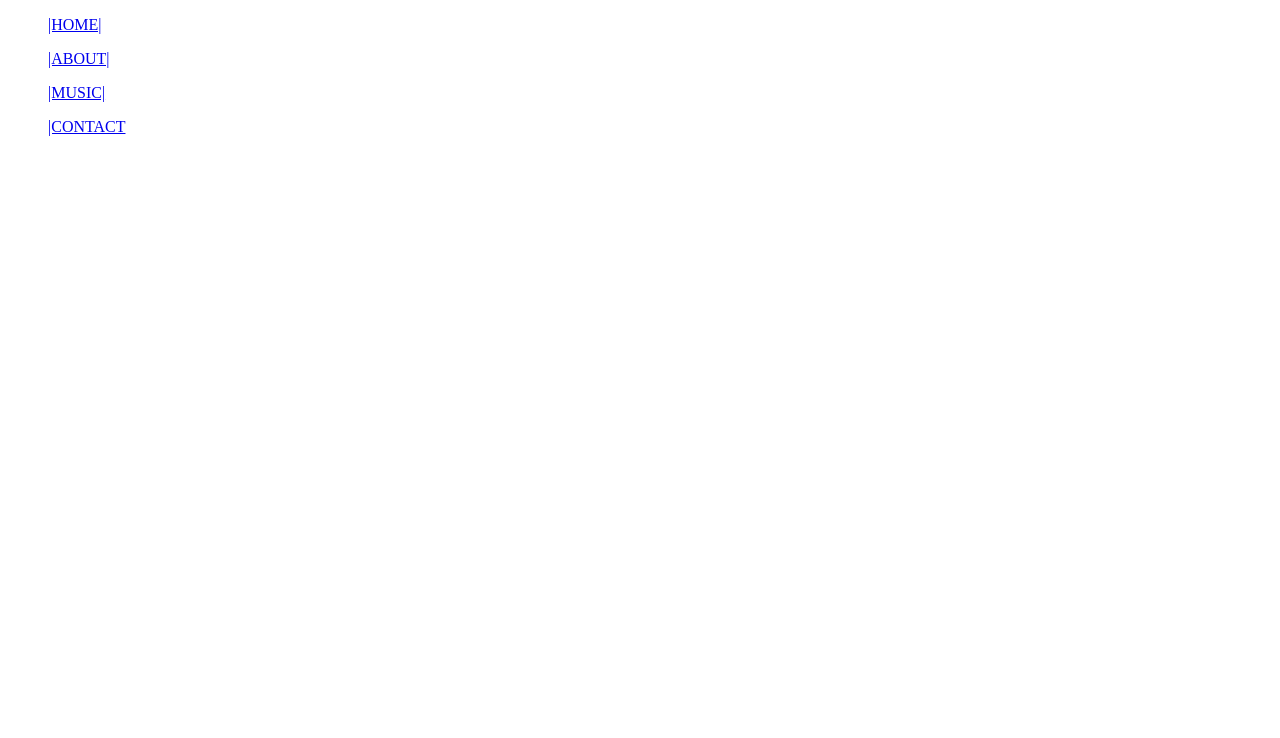
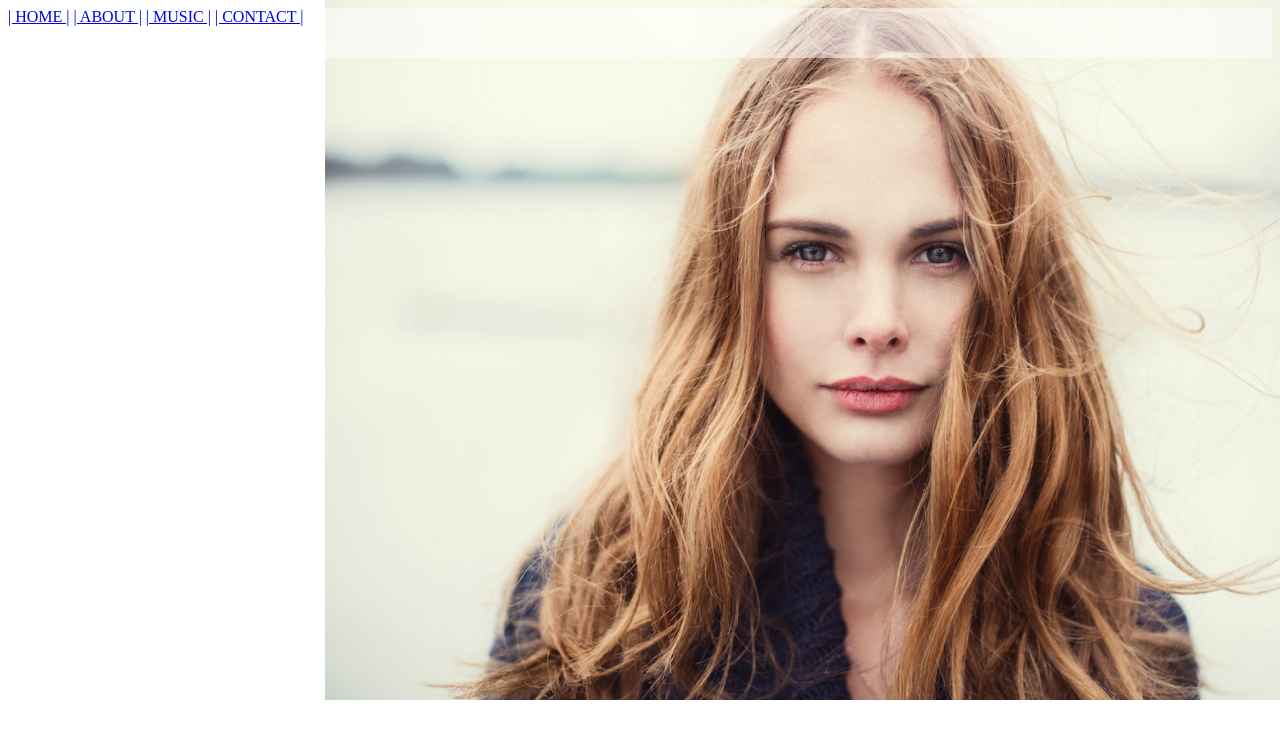
Before and after one commit to Fariiidd/html-css2, a plain HTML site: page about.html in a window 1280 px wide. Drawn offline with Linux system fonts and the light colour scheme.

Commit message:
Arregle home y agregue about

```diff
--- a/about.html
+++ b/about.html
@@ -7,20 +7,16 @@
 </head>
 
 <body>
-    <div class="Texto-paginas">
-        <a href="./index.html">
-            <ul>|HOME|</ul>
-        </a>
-        <a href="./about.html">
-            <ul>|ABOUT|</ul>
-        </a>
-        <a href="./music.html">
-            <ul>|MUSIC|</ul>
-        </a>
-        <a href="./contact.html">
-            <ul>|CONTACT</ul>
-        </a>
-    </div>
+    <header>
+        <div class="contenedor">
+            <nav class="menu">
+                <a href="./index.html">| HOME |</a>
+                <a href="./about.html">| ABOUT |</a>
+                <a href="./music.html">| MUSIC |</a>
+                <a href="./contact.html">| CONTACT |</a>
+            </nav>
+        </div>
+    </header>
 </body>
 
 </html>
--- a/css/about.css
+++ b/css/about.css
@@ -1,3 +1,21 @@
-.Texto-paginas {
-    background-position-x: right;
+body {
+    background-image: url(../img/emilia-about.jpg);
+    background-position: right;
+    background-repeat: no-repeat;
+    background-size: 1000px 700px;
+    background-position-x: 325px;
+    background-position-y: 0px;
 }
+
+header {
+    height: 50px;
+    background: rgba(255, 255, 255, 0.5);
+}
+
+.contenedor {
+    background-position: right;
+}
+
+* {
+    box-sizing: border-box;
+}
--- a/css/stlye.css
+++ b/css/stlye.css
@@ -7,7 +7,9 @@ body {
     background-image: url('../img/emilia-home.jpg');
     background-position: right;
     background-repeat: no-repeat;
-    background-size: 1050px;
+    background-size: 1100px 700px;
+    background-position-x: 400px;
+    background-position-y: 5px;
 }
 
 .Titulo-principal {
```
Also changed, not shown: index.html (+13 -5 lines).
